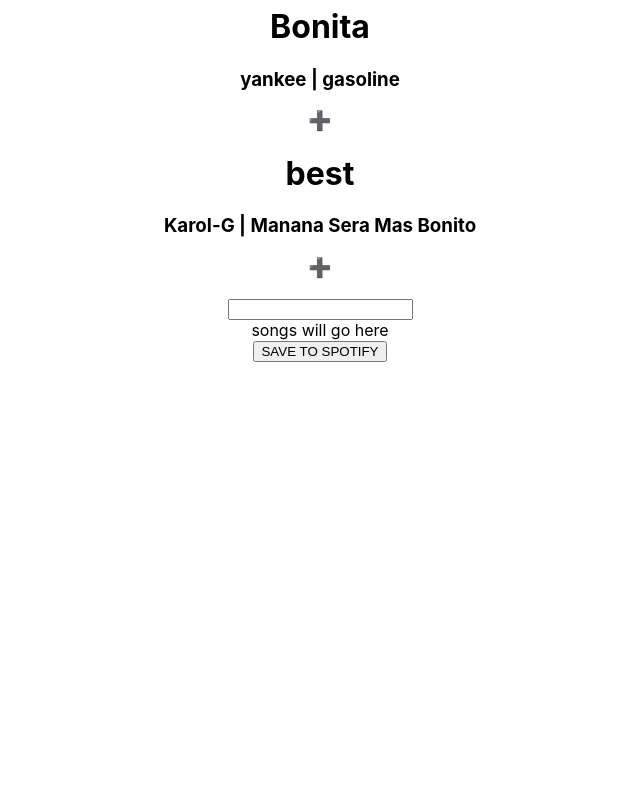
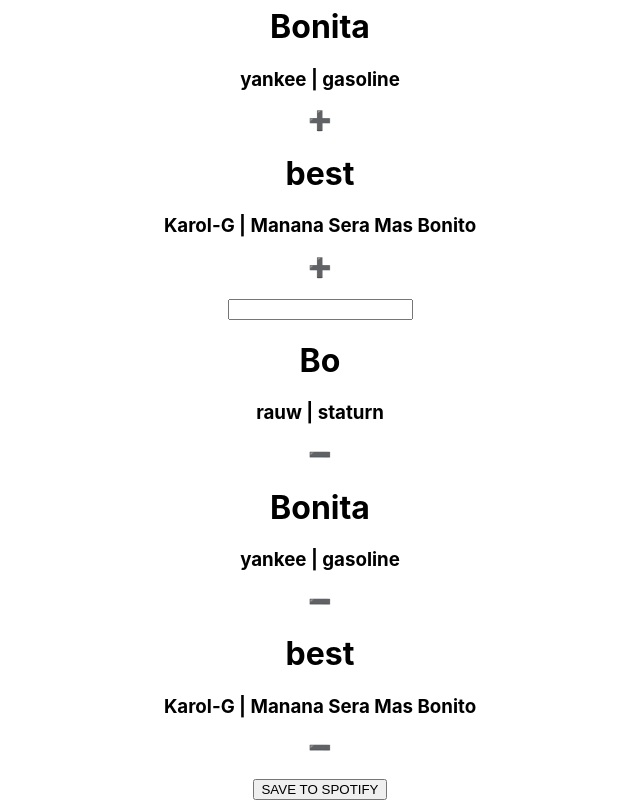
Before and after one commit to creyes25/Jamming, a React (Create React App) app: page / in a window 1280 px wide. Shown: the part 385-1185 px from the top of the page, without its empty margins (320-960 px from the left). Before the commit the page ends 800 px from the top, so only its background shows below. Built offline with nearby package versions, Linux system fonts and the light colour scheme.

Commit message:
add fuctionality where it displays songs that are inside the list

```diff
--- a/src/components/Playlist/Playlist.js
+++ b/src/components/Playlist/Playlist.js
@@ -1,7 +1,15 @@
 import { useState } from "react";
+
+import TrackLlist from "../Tracklist/Tracklist";
 
 function Playlist(props) {
   const [playlistName, setPlaylistName] = useState('')
+
+  const [songList, setSongList] = useState([
+    {id: '1-4', song: 'Bo', artist: 'rauw', album:'staturn'},
+    {id: '1-6', song: 'Bonita', artist: 'yankee', album:'gasoline'},
+    {id: '3-6', song: 'best', artist:'Karol-G', album:'Manana Sera Mas Bonito'}
+  ])
 
   const handlePlaylistNameChange = ({target}) => {
     setPlaylistName(target.value)
@@ -21,7 +29,7 @@
           onChange={handlePlaylistNameChange}
         />
         <div>
-          songs will go here
+          <TrackLlist list={songList} symbol='del' />
         </div>
         <button type="submit">SAVE TO SPOTIFY</button>
       </form>
--- a/src/components/SearchResults/SearchResults.js
+++ b/src/components/SearchResults/SearchResults.js
@@ -11,7 +11,7 @@
   return (
     <div>
       <h1>Results</h1>
-      <TrackLlist resultsList={results} symbol={'add'} />
+      <TrackLlist list={results} type={'add'} />
     </div>
   )
 }
--- a/src/components/Track/Track.js
+++ b/src/components/Track/Track.js
@@ -1,9 +1,9 @@
-function Track({track, symbol}) {
+function Track({track, type}) {
   return (
     <div key={track.id}>
       <h1>{track.song}</h1>
       <h3>{track.artist} | {track.album}</h3>
-      <h3>{symbol === 'add' ? '➕' : '➖' }</h3>
+      <h3>{type === 'add' ? '➕' : '➖' }</h3>
     </div>
   )
 }
--- a/src/components/Tracklist/Tracklist.js
+++ b/src/components/Tracklist/Tracklist.js
@@ -1,10 +1,10 @@
 import Track from "../Track/Track"
 
-function TrackLlist({resultsList, symbol}) {
+function TrackLlist({list, type}) {
   return (
     <div>
-      {resultsList.map(result => (
-        <Track track={result} symbol={symbol} />
+      {list.map(result => (
+        <Track track={result} type={type} />
       ))}
     </div>
   )
```
